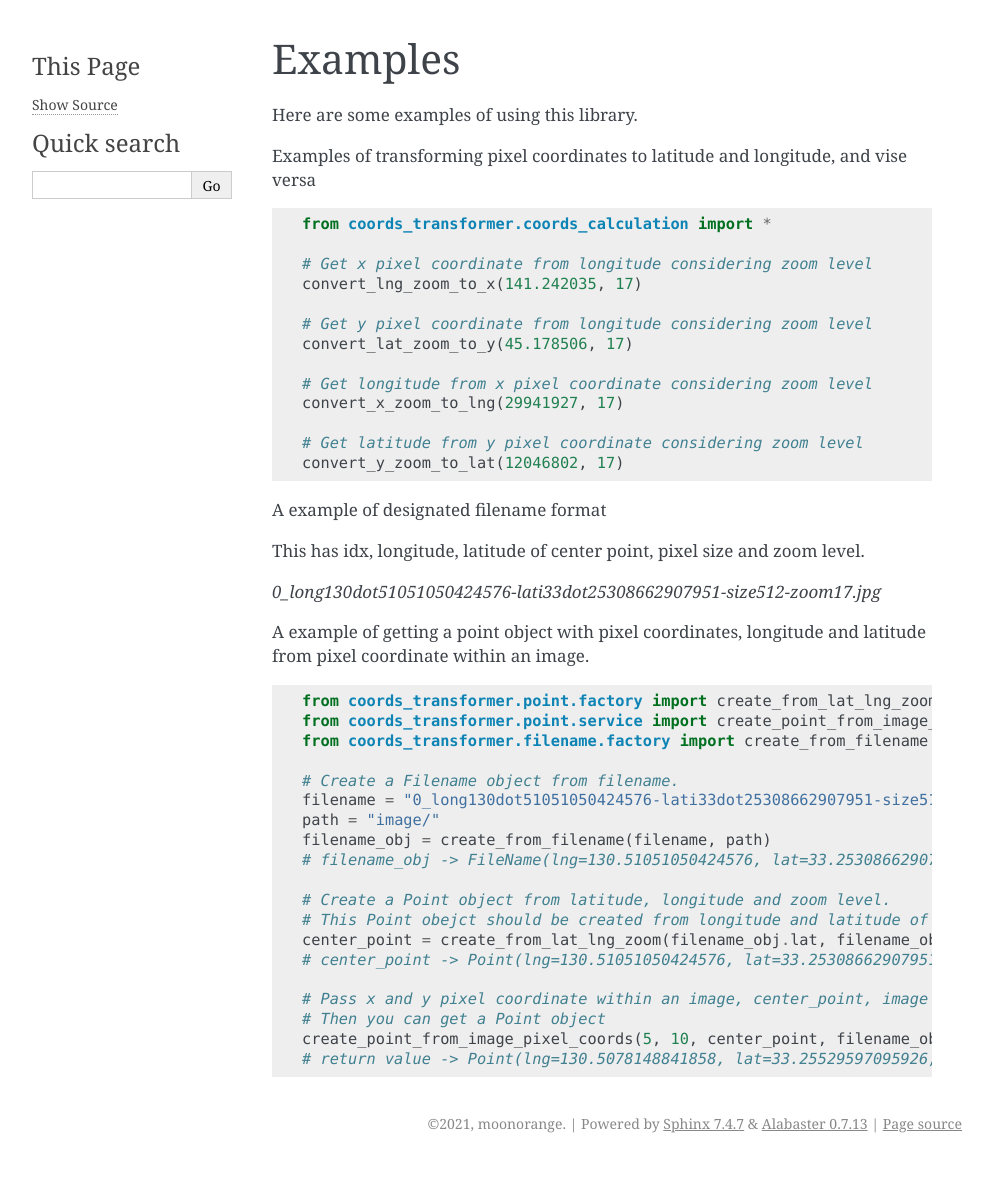
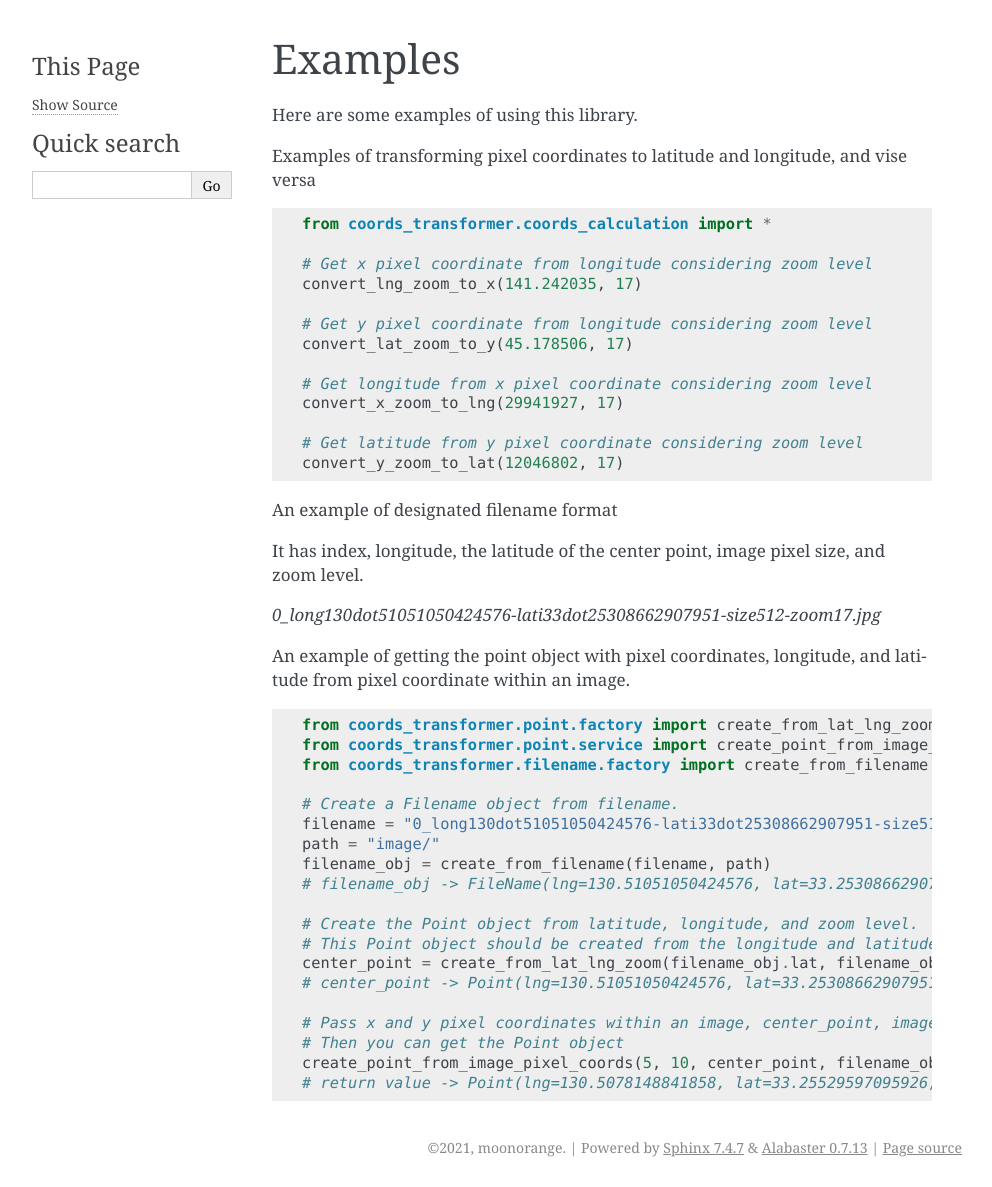
Before and after one commit to sagri-tokyo/coords-transformer, a Sphinx documentation site: the page built from docs/intro/examples.txt, in a window 1280 px wide. Shown: the whole page, without its empty margins (148-1140 px from the left). Built offline with Sphinx 7.4.7, drawn with Linux system fonts in a browser that asks for light colours; before the commit the page ends 1163 px from its top, so only the background shows below that.

Commit message:
fix: documentation

```diff
--- a/docs/index.txt
+++ b/docs/index.txt
@@ -15,4 +15,4 @@
 Indices and tables
 ==================
 
-   :doc:`How to start <intro/intro>`
+   :doc:`Introduction <intro/intro>`
--- a/docs/intro/examples.txt
+++ b/docs/intro/examples.txt
@@ -24,13 +24,13 @@
 	# Get latitude from y pixel coordinate considering zoom level
 	convert_y_zoom_to_lat(12046802, 17)
 
-A example of designated filename format
+An example of designated filename format
 
-This has idx, longitude, latitude of center point, pixel size and zoom level.
+It has index, longitude, the latitude of the center point, image pixel size, and zoom level.
 
 `0_long130dot51051050424576-lati33dot25308662907951-size512-zoom17.jpg`
 
-A example of getting a point object with pixel coordinates, longitude and latitude from pixel coordinate within an image.
+An example of getting the point object with pixel coordinates, longitude, and latitude from pixel coordinate within an image.
 
 .. code-block:: python
 
@@ -44,12 +44,12 @@
 	filename_obj = create_from_filename(filename, path)
 	# filename_obj -> FileName(lng=130.51051050424576, lat=33.25308662907951, idx=0, size=512, path='image/', zoom=17)
 
-	# Create a Point object from latitude, longitude and zoom level.
-	# This Point obejct should be created from longitude and latitude of an image center point
+	# Create the Point object from latitude, longitude, and zoom level.
+	# This Point object should be created from the longitude and latitude of an image center point
 	center_point = create_from_lat_lng_zoom(filename_obj.lat, filename_obj.lng)
 	# center_point -> Point(lng=130.51051050424576, lat=33.25308662907951, x=28941677, y=13487547)
 
-	# Pass x and y pixel coordinate within an image, center_point, image pixel size and zoom level
-	# Then you can get a Point object
+	# Pass x and y pixel coordinates within an image, center_point, image pixel size, and zoom level
+	# Then you can get the Point object
 	create_point_from_image_pixel_coords(5, 10, center_point, filename_obj.size, filename_obj.zoom)
 	# return value -> Point(lng=130.5078148841858, lat=33.25529597095926, x=28941426, y=13487301)
--- a/docs/intro/intro.txt
+++ b/docs/intro/intro.txt
@@ -5,7 +5,7 @@
 ==============================
 
 coords-transformer is a library to transform pixel coordinates to latitude and longitude, and vise versa.
-It's useful when you'd like to give latitude and longitude to a certain point within in a image.
+It's useful when you'd like to get the latitude and longitude of a certain point within the satellite image.
 
 Install coords-transformer
 ==========================
```
Also changed, not shown: other parts of docs/intro/intro.txt (+0 -2 lines).
